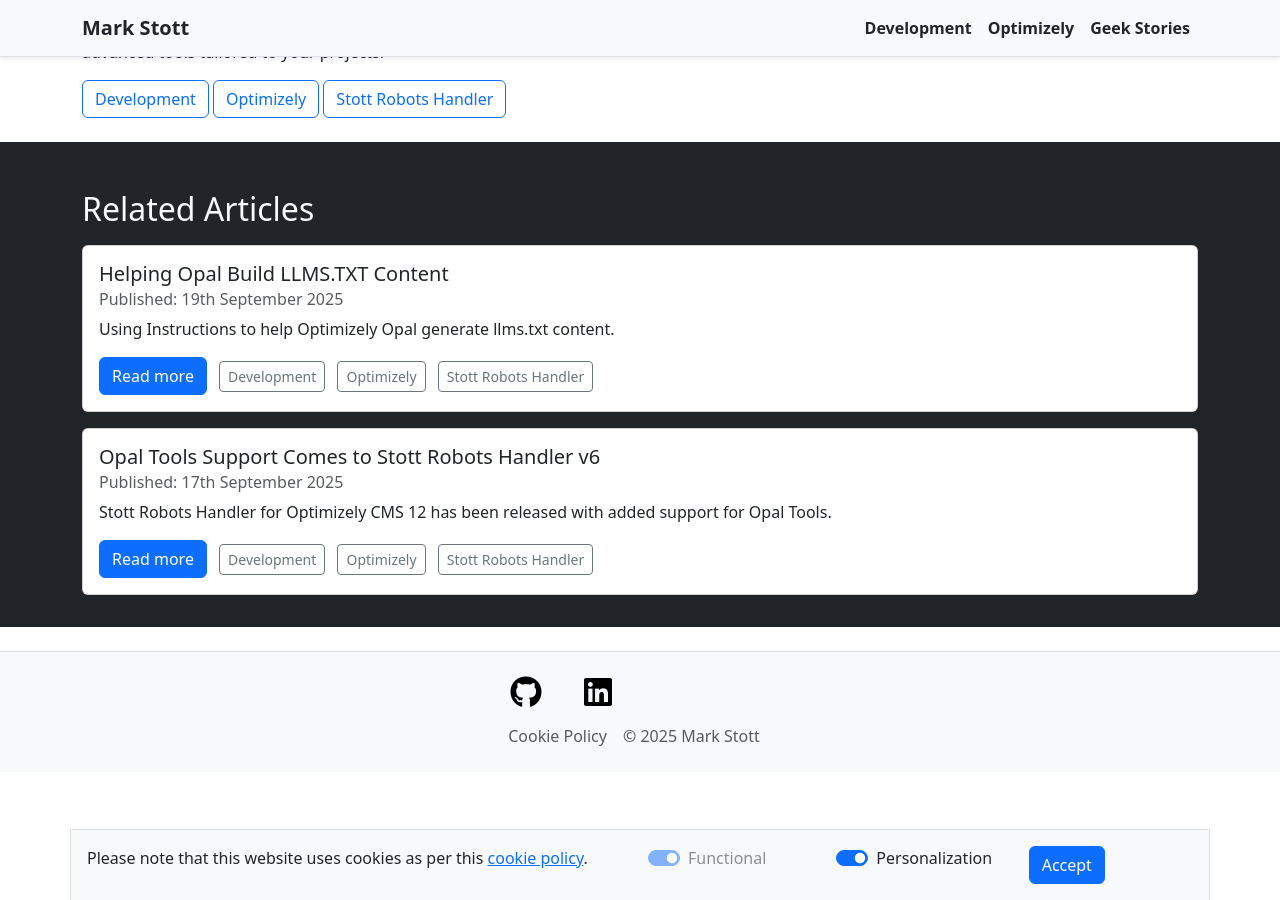
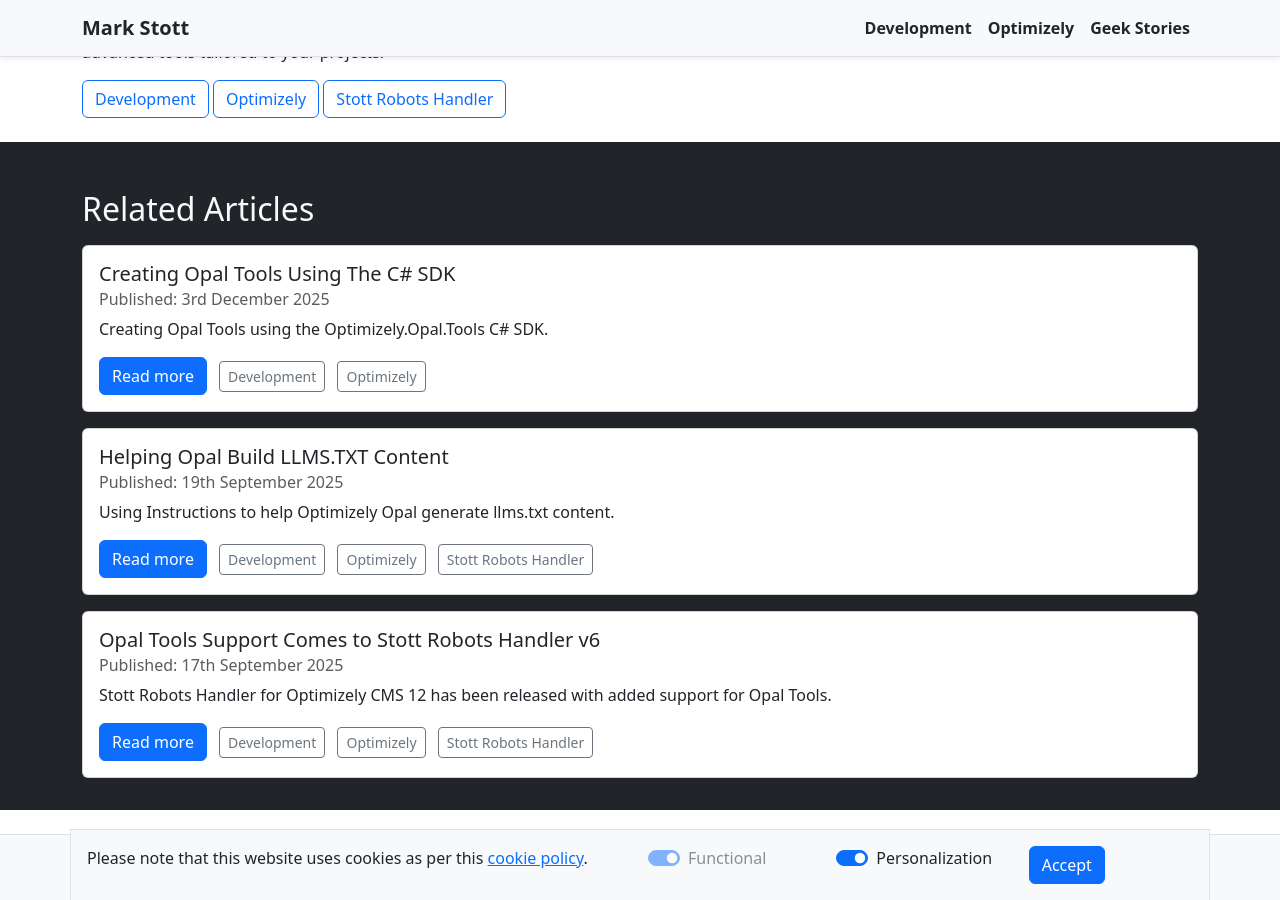
Before and after one commit to GeekInTheNorth/GeekInTheNorth.github.io, a Jekyll site: the page built from _posts/2025-09-28-creating-opal-tools-for-stott-robots-handler.md, in a window 1280 px wide and 900 px high, scrolled down 6579 px. Built offline with Jekyll 4.4.1, drawn with Linux system fonts in a browser that asks for light colours.

Commit message:
Update the articles links.

```diff
--- a/_posts/2025-09-28-creating-opal-tools-for-stott-robots-handler.md
+++ b/_posts/2025-09-28-creating-opal-tools-for-stott-robots-handler.md
@@ -10,6 +10,7 @@
 relatedArticles:
   - "_posts/2025-09-17-stott-robots-handler-v6.md"
   - "_posts/2025-09-19-helping-opal-build-llms-txt-content.md"
+  - "_posts/2025-12-03-creating-opal-tools-in-csharp.md"
 ---
 
 This summer, the Netcel Development team and I took part in Optimizely's Opal Hackathon.  The challenge from Optimizely was to extend Opal's abilities by creating tools that would wrap actual business flows allowing Opal to focus on inputs and outputs in a conversational context.  Our initial submission was to develop event management tooling that would integrate with Optimizely SAAS Content Management System, Optimizely Content Management Platform and Eventbrite.
```
Also changed, not shown: _posts/2025-12-03-creating-opal-tools-in-csharp.md (renamed from _posts/2025-12-01-creating-opal-tools-in-csharp.md).
